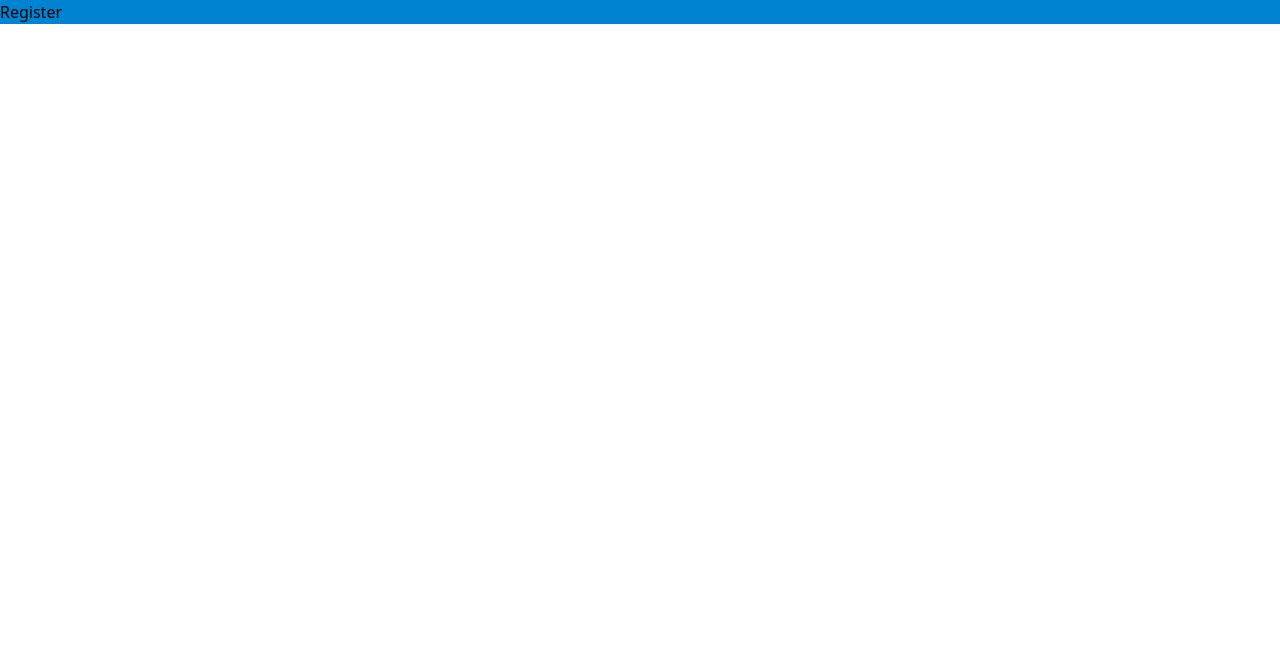
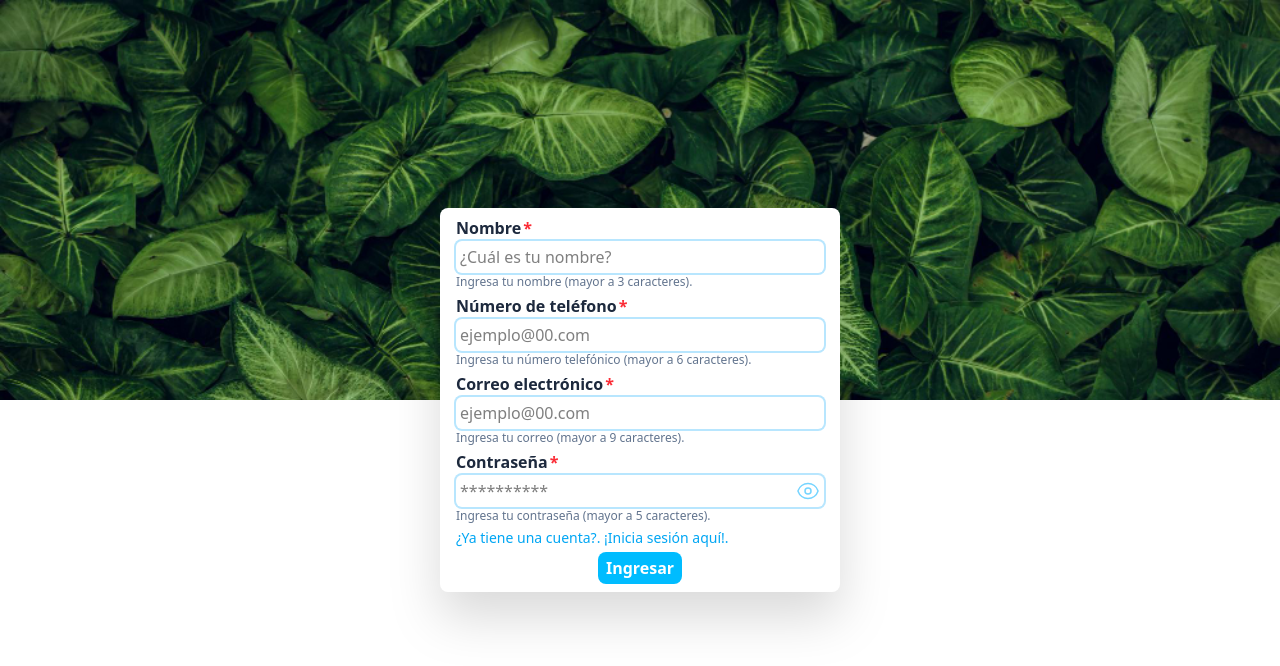
Before and after one commit to Beto-Dz/nido-gourmet-frontend, a React (Vite) app: page /auth/register in a window 1280 px wide. Shown: the top 666 px of the page. Built offline with nearby package versions, Linux system fonts and the light colour scheme.

Commit message:
pages de login y registro agregadas

```diff
--- a/package.json
+++ b/package.json
@@ -10,6 +10,7 @@
     "preview": "vite preview"
   },
   "dependencies": {
+    "@heroicons/react": "^2.2.0",
     "@reduxjs/toolkit": "^2.5.1",
     "@tailwindcss/vite": "^4.0.6",
     "react": "^19.0.0",
--- /dev/null
+++ b/src/components/InputField.tsx
@@ -0,0 +1,45 @@
+import { ChangeEvent, FC } from "react";
+
+interface Props {
+  type: string;
+  name: string;
+  label: string;
+  value: string;
+  onChange: (e: ChangeEvent<HTMLInputElement>) => void;
+  pattern?: string;
+  placeholder: string;
+  isValid: boolean;
+  description: string;
+  minLength?: number;
+  required?: boolean;
+}
+
+export const InputField: FC<Props> = ({ type, name, label, value, onChange, pattern, placeholder, isValid, description, minLength, required = true }) => {
+
+  const peer = `peer/${name}`;
+  const peerInvalid = `peer-invalid/${name}`;
+
+  return (
+    <div className="flex flex-col gap-px">
+      <label htmlFor={name} className="font-semibold text-slate-800 after:content-['*'] after:ml-0.5 after:text-red-500" >
+        {label}
+      </label>
+      <input
+        type={type}
+        name={name}
+        id={name}
+        value={value}
+        onChange={onChange}
+        minLength={minLength}
+        pattern={pattern}
+        required={required}
+        autoComplete="on"
+        placeholder={placeholder}
+        className={`p-1 rounded-md ring-2 ring-sky-200 ${peer} ${ isValid ? "invalid:ring-red-400" : "focus:ring-sky-500" }`}
+      />
+      <span className={`text-slate-500 text-xs ${ isValid ? `${peerInvalid}:text-red-500` : "" } `} >
+        {`${description} (mayor a ${minLength} caracteres).`}
+      </span>
+    </div>
+  );
+};
--- /dev/null
+++ b/src/components/InputFieldPassword.tsx
@@ -0,0 +1,50 @@
+import { EyeIcon } from "@heroicons/react/24/outline";
+import { ChangeEvent, FC, useState } from "react";
+
+interface Props {
+  name?: string;
+  label: string;
+  value: string;
+  onChange: (e: ChangeEvent<HTMLInputElement>) => void;
+  pattern?: string;
+  placeholder: string;
+  isValid: boolean;
+  description: string;
+  minLength?: number;
+  required?: boolean;
+}
+
+export const InputFieldPassword: FC<Props> = ({ name = "password", label, value, onChange, pattern, placeholder, isValid, description, minLength, required = true }) => {
+  // estado para mostrar u ocultar contraseña
+  const [passwordVisible, setPasswordVisible] = useState<boolean>(false);
+
+  const peer: string = `peer/${name}`;
+  const peerInvalid: string = `peer-has-invalid/${name}`;
+
+  return (
+    <div className="flex flex-col gap-px relative">
+      <label htmlFor={name} className="font-semibold text-slate-800 after:content-['*'] after:ml-0.5 after:text-red-500" >
+        {label}
+      </label>
+      <label htmlFor={name} className={`p-1 flex ${peer} rounded-md ring-2 ring-sky-200 ${   isValid ? "has-invalid:ring-red-400" : "has-focus:ring-sky-500" }`} >
+        <input
+          type={passwordVisible ? "text" : "password"}
+          name={name}
+          id={name}
+          value={value}
+          onChange={onChange}
+          minLength={minLength}
+          pattern={pattern}
+          required={required}
+          autoComplete="on"
+          placeholder={placeholder}
+          className={`grow`}
+        />
+        <EyeIcon className={`h-6 w-6 cursor-pointer ${   passwordVisible ? "stroke-sky-500" : "stroke-sky-300" }`} onClick={() => setPasswordVisible(!passwordVisible)} />
+      </label>
+      <span className={`text-slate-500 text-xs ${   isValid ? `${peerInvalid}password:text-red-500` : "" } `} >
+        {`${description} (mayor a ${minLength} caracteres).`}
+      </span>
+    </div>
+  );
+};
--- /dev/null
+++ b/src/components/index.ts
@@ -0,0 +1,2 @@
+export * from './InputField'
+export * from './InputFieldPassword'
--- a/src/index.css
+++ b/src/index.css
@@ -10,8 +10,14 @@
     scrollbar-width: thin;
   }
 
-      body{
+  body {
     user-select: none;
-        font-family: system-ui, -apple-system, BlinkMacSystemFont, 'Segoe UI', Roboto, Oxygen, Ubuntu, Cantarell, 'Open Sans', 'Helvetica Neue', sans-serif;
+    font-family: system-ui, -apple-system, BlinkMacSystemFont, "Segoe UI",
+      Roboto, Oxygen, Ubuntu, Cantarell, "Open Sans", "Helvetica Neue",
+      sans-serif;
+  }
+
+  button {
+    @apply px-2 py-1 w-fit rounded-lg hover:scale-105 active:scale-95 font-semibold cursor-pointer;
   }
 }
--- a/src/pages/auth/Layout.tsx
+++ b/src/pages/auth/Layout.tsx
@@ -5,5 +5,13 @@ interface Props {
 }
 
 export const Layout: FC<Props> = ({ children }) => {
-  return <header className="bg-sky-600">{children}</header>;
+  return (
+    <header className="min-h-dvh w-full grid grid-rows-2 relative">
+      <section className="bg-[url(/assets/fondo_hojas.jpg)] bg-cover"></section>
+      <section></section>
+      <section className="absolute top-0 left-0 bottom-0 right-0 w-fit h-fit m-auto px-4 py-2 min-w-80 sm:min-w-96 md:w-[400px] rounded-lg bg-white drop-shadow-2xl">
+        {children}
+      </section>
+    </header>
+  );
 };
--- a/src/pages/auth/Login.tsx
+++ b/src/pages/auth/Login.tsx
@@ -1,5 +1,53 @@
+import { useState } from "react";
+import { Link } from "react-router";
+import { patterns } from "../../utilitys";
+import { useForm } from "../../hooks";
+import { InputField, InputFieldPassword } from "../../components";
+
+// obteniendo el patron de correo
+const { email: emailP } = patterns;
+
+// objeto con funciones de validacion
+const formValidations = {
+  email: (value: string): boolean => value.length >= 9 && emailP.js.test(value),
+  password: (value: string): boolean => value.length >= 5,
+};
+
 export const Login = () => {
+  // estado para formulario
+  const { email, password, emailValid, passwordValid, handleOnInputChange, formObject, isValidForm, }
+    = useForm({ email: "", password: "" }, formValidations);
+
+  // estado para manejar cuando se hace submit y mostrar errores del formulario
+  const [formSubmitted, setFormSubmitted] = useState<boolean>(false);
+
+  const handleOnSubmit = (e: any): void => {
+    e.preventDefault();
+
+    setFormSubmitted(true);
+
+    if (!isValidForm) return;
+
+    console.log(formObject);
+  };
+
   return (
-    <div>Login</div>
-  )
-}
+    <form className="flex flex-col gap-1" onSubmit={handleOnSubmit} >
+      <InputField type="email" name="email" label="Correo electrónico" value={email} onChange={handleOnInputChange} pattern={emailP.html}
+        placeholder="ejemplo@00.com" isValid={!emailValid && formSubmitted} description="Ingresa tu correo" minLength={9}
+      />
+
+      <InputFieldPassword label="Contraseña" value={password} onChange={handleOnInputChange} placeholder="**********" isValid={!passwordValid && formSubmitted}
+        description="Ingresa tu contraseña" minLength={5}
+      />
+
+      <Link to="/auth/register" className="text-sm text-sky-500" >
+        ¿No tienes una cuenta?. ¡Registrate aquí!.
+      </Link>
+
+      <button type="submit" disabled={false} className="bg-sky-400 text-white self-center disabled:bg-sky-100 " >
+        Ingresar
+      </button>
+    </form>
+  );
+};
--- a/src/pages/auth/Register.tsx
+++ b/src/pages/auth/Register.tsx
@@ -1,5 +1,62 @@
+import { Link } from "react-router";
+import { useForm } from "../../hooks";
+import { patterns } from "../../utilitys";
+import { useState } from "react";
+import { InputField, InputFieldPassword } from "../../components";
+
+// obteniendo el patron de correo
+const { onlyLetters, onlyNumbers, email: emailP } = patterns;
+
+// objeto con funciones de validacion
+const formValidations = {
+  name: (value: string): boolean =>
+    value.length >= 3 && onlyLetters.js.test(value),
+  email: (value: string): boolean => value.length >= 9 && emailP.js.test(value),
+  password: (value: string): boolean => value.length >= 5,
+  phone: (value: string): boolean =>
+    value.length >= 6 && onlyNumbers.js.test(value),
+};
+
 export const Register = () => {
+  // custom hook para formulario
+  const { name, email, password, phone, nameValid, emailValid, passwordValid, phoneValid, handleOnInputChange, formObject, isValidForm, }
+  = useForm({ name: "", email: "", password: "", phone: "" }, formValidations);
+
+  // estado para manejar cuando se hace submit y mostrar errores del formulario
+  const [formSubmitted, setFormSubmitted] = useState<boolean>(false);
+
+  // funcion de ayuda para el envio del formulario
+  const handleOnSubmit = (e: any) => {
+    e.preventDefault();
+
+    setFormSubmitted(true);
+
+    if (!isValidForm) return;
+
+    console.log(formObject);
+  };
+
   return (
-    <div>Register</div>
-  )
-}
+    <form className="flex flex-col gap-1" onSubmit={handleOnSubmit} >
+      <InputField type="text" name="name" label="Nombre" value={name} onChange={handleOnInputChange} pattern={onlyLetters.html}
+        placeholder="¿Cuál es tu nombre?" isValid={!nameValid && formSubmitted} description="Ingresa tu nombre" minLength={3} />
+
+      <InputField type="tel" name="phone" label="Número de teléfono" value={phone} onChange={handleOnInputChange} pattern={onlyNumbers.html}
+        placeholder="ejemplo@00.com" isValid={!phoneValid && formSubmitted} description="Ingresa tu número telefónico" minLength={6} />
+
+      <InputField type="email" name="email" label="Correo electrónico" value={email} onChange={handleOnInputChange} pattern={emailP.html}
+        placeholder="ejemplo@00.com" isValid={!emailValid && formSubmitted} description="Ingresa tu correo" minLength={9} />
+
+      <InputFieldPassword label="Contraseña" value={password} onChange={handleOnInputChange}
+        placeholder="**********" isValid={!passwordValid && formSubmitted} description="Ingresa tu contraseña" minLength={5} />
+
+      <Link to="/auth" className="text-sm text-sky-500" >
+        ¿Ya tiene una cuenta?. ¡Inicia sesión aquí!.
+      </Link>
+
+      <button type="submit" disabled={false} className="bg-sky-400 text-white self-center disabled:bg-sky-100" >
+        Ingresar
+      </button>
+    </form>
+  );
+};
--- /dev/null
+++ b/src/utilitys/index.ts
@@ -0,0 +1 @@
+export * from "./patterns";
--- /dev/null
+++ b/src/utilitys/patterns.ts
@@ -0,0 +1,14 @@
+export const patterns = {
+  onlyLetters: {
+    html: "[A-Za-zÁÉÍÓÚáéíóúÑñs ]+",
+    js: /^[A-Za-zÁÉÍÓÚáéíóúÑñs ]+$/,
+  },
+  onlyNumbers: {
+    html: "\\d{6,}",
+    js: /^\d{6,}$/,
+  },
+  email: {
+    html: "[a-zA-Z0-9._%+\\-]+@[a-zA-Z0-9.\\-]+\\.[a-zA-Z]{2,}",
+    js: /^[a-zA-Z0-9._%+\-]+@[a-zA-Z0-9.\-]+\.[a-zA-Z]{2,}$/,
+  },
+};
```
Also changed, not shown: public/assets/fondo_hojas.jpg (added), 1 other file (tests, documents, lock files or other folders). Lines whose indentation alone changed are shown as unchanged.
